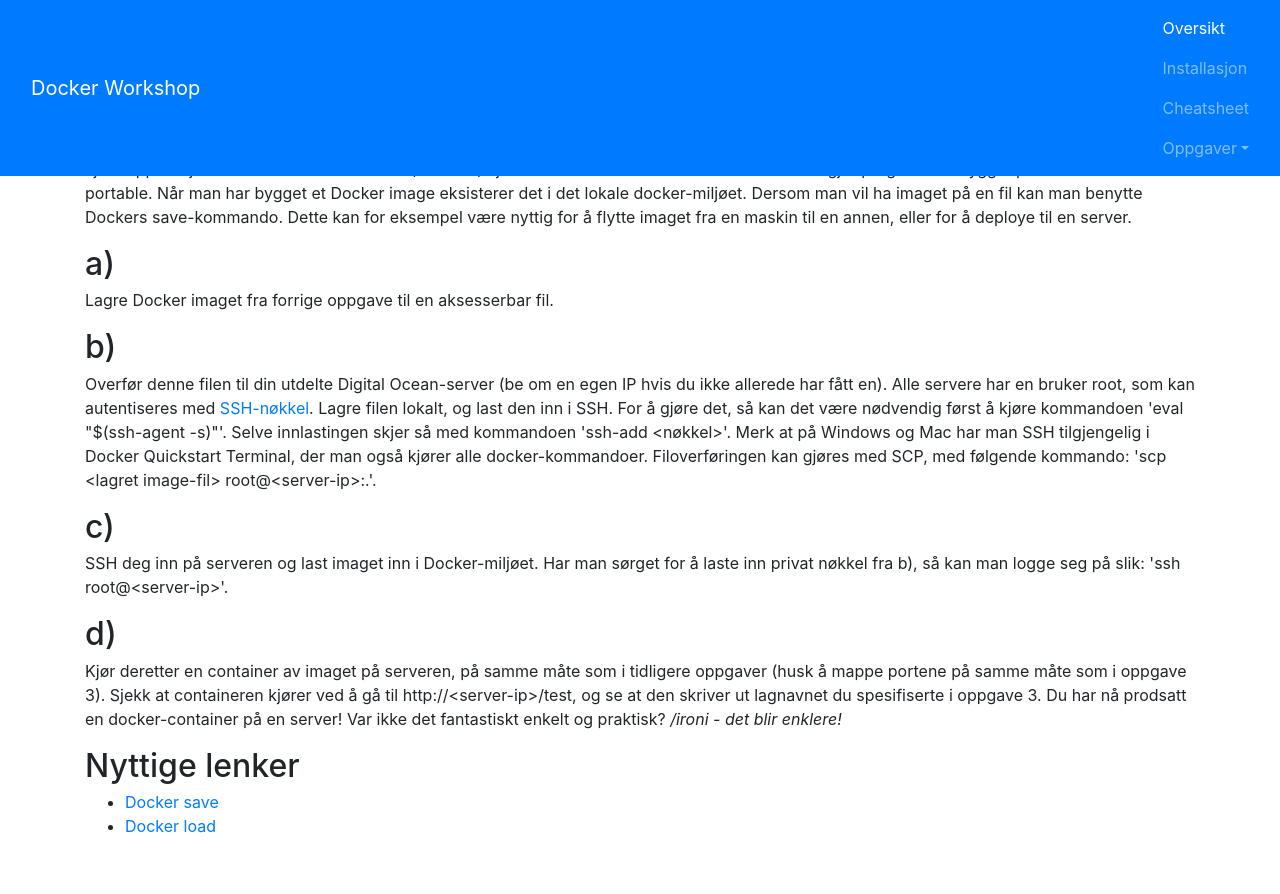
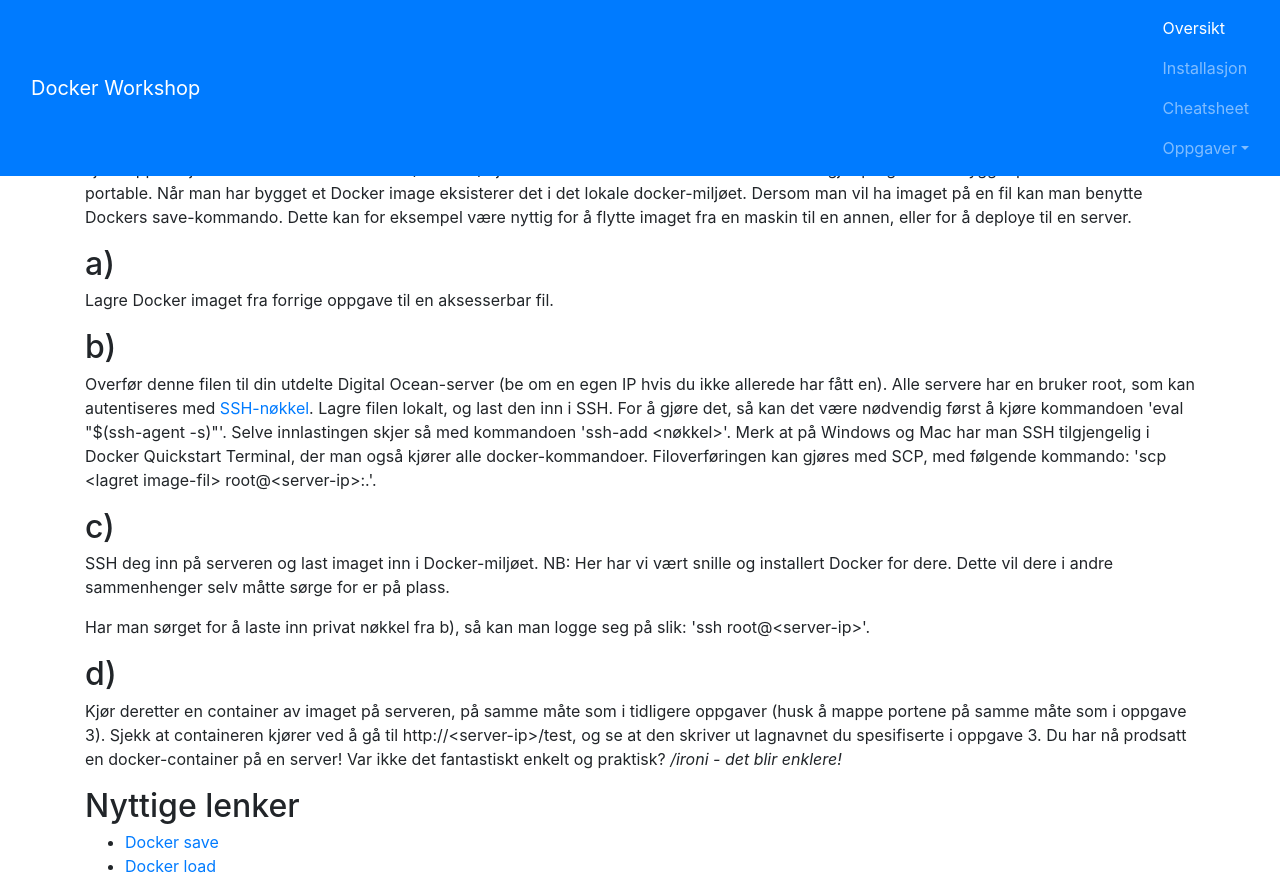
Before and after one commit to eivinwi/docker-rest-service, a website: page app/opg/opg4_clouds.html in a window 1280 px wide. Before the commit the page ends 854 px from the top, so only its background shows below. Drawn offline with nearby package versions, Linux system fonts and the light colour scheme.

Commit message:
kommentar om installasjon av docker remote

```diff
--- a/app/opg/opg4_clouds.html
+++ b/app/opg/opg4_clouds.html
@@ -63,8 +63,11 @@
 
     <h2>c)</h2>
     <p>
-        SSH deg inn på serveren og last imaget inn i Docker-miljøet. Har man sørget for å laste inn privat nøkkel fra b),
-        så kan man logge seg på slik: 'ssh root@&lt;server-ip&gt;'.
+        SSH deg inn på serveren og last imaget inn i Docker-miljøet. NB: Her har vi vært snille og installert Docker for
+        dere. Dette vil dere i andre sammenhenger selv måtte sørge for er på plass.
+    </p>
+    <p>
+        Har man sørget for å laste inn privat nøkkel fra b), så kan man logge seg på slik: 'ssh root@&lt;server-ip&gt;'.
     </p>
 
     <h2>d)</h2>
```
